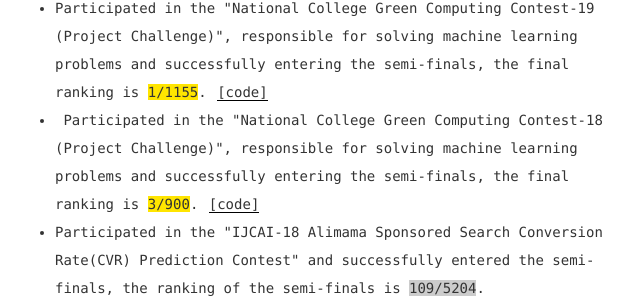
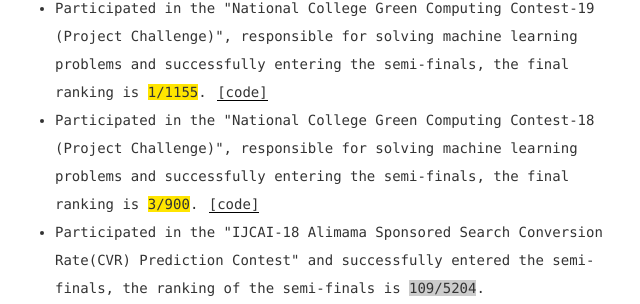
Before and after one commit to ChuanyuXue/profile, a Jekyll site: the page built from index.html, in a window 1280 px wide. Shown: the part 794-1098 px from the top of the page, without its empty margins (315-955 px from the left). Built offline with Jekyll 4.4.1, drawn with Linux system fonts in a browser that asks for light colours.

Commit message:
Update index.html

```diff
--- a/index.html
+++ b/index.html
@@ -41,7 +41,7 @@
 learning problems and successfully entering the semi-finals, the final ranking is </span><span style="background-color:#FFE500;line-height:1;">1/1155</span><span style="line-height:1;">. </span><a href="https://github.com/ChuanyuXue/Chinese-OpenGCC-Contest-1st-Solution" target="_blank"><span style="line-height:1;">[code]</span></a>
 	</li>
 	<li>
-		<span style="line-height:1;">&nbsp;Participated in the "National College Green Computing Contest-18 (Project Challenge)", responsible for solving machine
+		<span style="line-height:1;">Participated in the "National College Green Computing Contest-18 (Project Challenge)", responsible for solving machine
 learning problems and successfully entering the semi-finals, the final ranking is </span><span style="background-color:#FFE500;line-height:1;">3/900</span><span style="line-height:1;">. </span><a href="https://github.com/ChuanyuXue/Chinese-OpenGCC-Contest-2st-Solution" target="_blank"><span style="line-height:1;">[code]</span></a>
 	</li>
 	<li>
```
